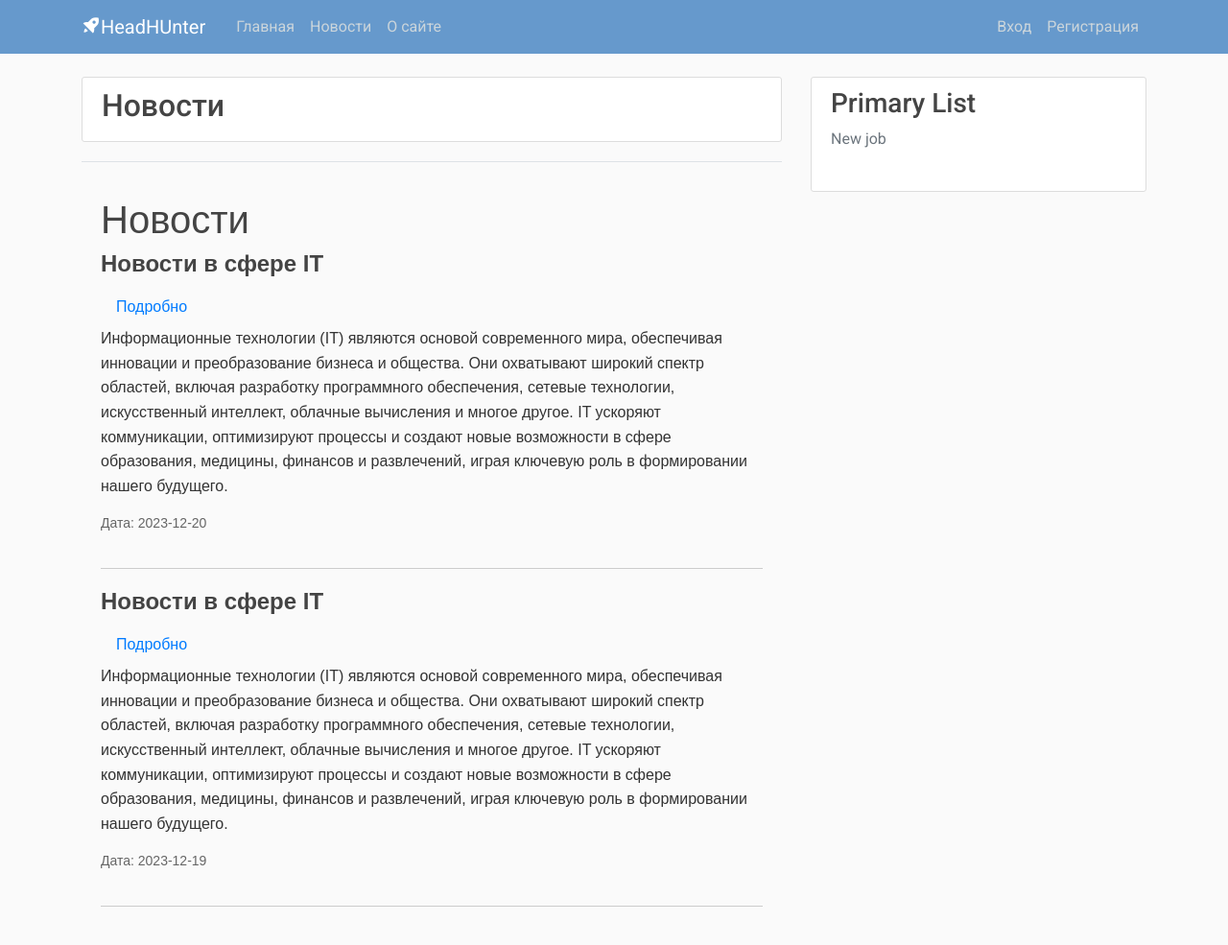
After one commit to adis19/fron, a Django app: page /news in a window 1280 px wide. The commit adds this page. Shown: the whole page at 96% size. Run offline with Django 4.2, Linux system fonts and the light colour scheme; some libraries are stand-ins or nearby versions.

Commit message:
Completed

```diff
--- /dev/null
+++ b/base/templates/base/news.html
@@ -0,0 +1,75 @@
+{% extends "base/home_page.html" %}
+ {% load crispy_forms_tags %}
+{% block content %}
+    <div class="content-section" >
+        <h2>Новости
+       <h4/>
+        </div>
+<div class="border-top pt-3">
+    <!DOCTYPE html>
+<html lang="en">
+<head>
+    <meta charset="UTF-8">
+    <title>Новости</title>
+    <style>
+        /* Пример стилей для новостей */
+        .news-container {
+            max-width: 800px;
+            margin: 0 auto;
+            padding: 20px;
+            font-family: Arial, sans-serif;
+        }
+        .news-article {
+            border-bottom: 1px solid #ccc;
+            margin-bottom: 20px;
+            padding-bottom: 20px;
+        }
+        .news-title {
+            font-size: 24px;
+            font-weight: bold;
+            margin-bottom: 10px;
+        }
+        .news-content {
+            font-size: 16px;
+            line-height: 1.6;
+        }
+        .news-date {
+            color: #666;
+            font-size: 14px;
+        }
+    </style>
+</head>
+<body>
+
+<div class="news-container">
+    <h1>Новости</h1>
+
+    <div class="news-article">
+        <h2 class="news-title">Новости в сфере IT</h2>
+        <a class="nav-item nav-link " href="{% url 'home_page' %}">Подробно</a>
+        <p class="news-content">Информационные технологии (IT) являются основой современного мира, обеспечивая инновации и преобразование бизнеса и общества. Они охватывают широкий спектр областей, включая разработку программного обеспечения, сетевые технологии, искусственный интеллект, облачные вычисления и многое другое. IT ускоряют коммуникации, оптимизируют процессы и создают новые возможности в сфере образования, медицины, финансов и развлечений, играя ключевую роль в формировании нашего будущего.
+
+
+
+
+        </p>
+        <p class="news-date">Дата: 2023-12-20</p>
+    </div>
+
+    <div class="news-article">
+        <h2 class="news-title">Новости в сфере IT</h2>
+                <a class="nav-item nav-link " href="{% url 'home_page' %}">Подробно</a>
+
+        <p class="news-content">Информационные технологии (IT) являются основой современного мира, обеспечивая инновации и преобразование бизнеса и общества. Они охватывают широкий спектр областей, включая разработку программного обеспечения, сетевые технологии, искусственный интеллект, облачные вычисления и многое другое. IT ускоряют коммуникации, оптимизируют процессы и создают новые возможности в сфере образования, медицины, финансов и развлечений, играя ключевую роль в формировании нашего будущего.</p>
+        <p class="news-date">Дата: 2023-12-19</p>
+    </div>
+
+    <!-- Другие новости будут здесь -->
+
+</div>
+
+</body>
+</html>
+
+    </div>
+{% endblock content %}
--- a/base/urls.py
+++ b/base/urls.py
@@ -18,4 +18,6 @@
     path('v-dtls/<int:pk>', views.vacancies, name='vacancy_details'),
     path('quiz/<int:pk>', views.show_quiz, name='quiz'),
     path('developers/<slug:d_slug>', views.show_devs, name='devs'),
+    path('news', views.news, name='news'),
+    path('about', views.about_us, name='about_us'),
 ]
--- a/base/views.py
+++ b/base/views.py
@@ -25,9 +25,14 @@
                                 )  # Параметр __icontains считывает прописные и строчные символы по заданоому имени, немного различается, нежели __contains
     devgrades = DevGrades.objects.all()
     vacancy_count = vacancies.count()  # Функция count() считает автоматически количество объектов
-
     context = {'devgrades': devgrades, 'vacancy_count': vacancy_count, 'vacancies': vacancies}  # Для вывода в фронт сайта
     return render(request, 'base/home_page.html', context)
+
+def about_us(request):
+    return render(request, 'base/about_us.html')
+
+def news(request):
+    return render(request, 'base/news.html')
 
 def show_devs(request, d_slug):
     devs = get_object_or_404(DevGrades, slug=d_slug)
--- a/templates/navbar.html
+++ b/templates/navbar.html
@@ -35,7 +35,8 @@
                 <div class="collapse navbar-collapse" id="navbarToggle">
                     <div class="navbar-nav mr-auto">
                     <a class="nav-item nav-link " href="{% url 'home_page' %}">Главная</a>
-                    <a class="nav-item nav-link" href="{% url 'home_page' %}">О сайте</a>
+                    <a class="nav-item nav-link " href="{% url 'news' %}">Новости</a>
+                    <a class="nav-item nav-link" href="{% url 'about_us' %}">О сайте</a>
                     </div>
                     <!-- Правая часть ебучего нав бара -->
                     <div class="navbar-nav">
```
Also changed, not shown: base/templates/base/about_us.html (added, +29 -0 lines), db.sqlite3, media/profile_pics/Screenshot_2023-10-03_235022_Tm7dDkS.png (added), media/profile_pics/Screenshot_2023-10-26_211321.png (added).
